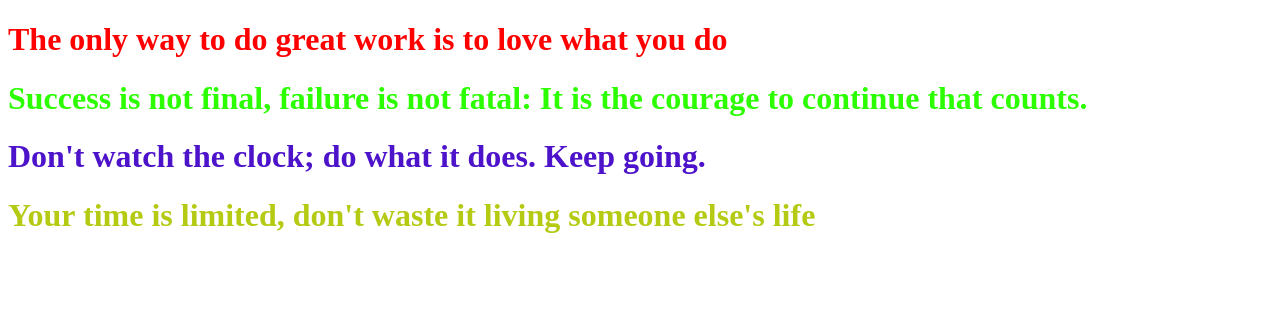
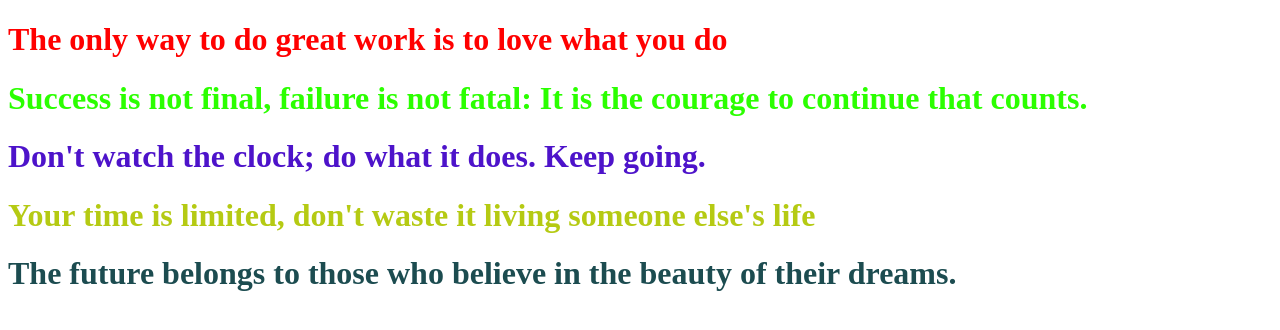
Before and after one commit to balajigundluru/Test, a plain HTML site: page index.html in a window 1280 px wide. Drawn offline with Linux system fonts and the light colour scheme.

Commit message:
fifth commit

```diff
--- a/index.html
+++ b/index.html
@@ -13,6 +13,7 @@
     <h1 id="test2">Success is not final, failure is not fatal: It is the courage to continue that counts.</h1>
     <h1 id="test3">Don't watch the clock; do what it does. Keep going.</h1>
     <h1 id="test4">Your time is limited, don't waste it living someone else's life</h1>
+    <h1 id="test5">The future belongs to those who believe in the beauty of their dreams.</h1>
 </body>
 
 </html>
--- a/style.css
+++ b/style.css
@@ -10,3 +10,6 @@
 #test4{
     color:rgb(181, 202, 19)
 }
+#test5{
+    color:rgb(28, 76, 80)
+}
```
